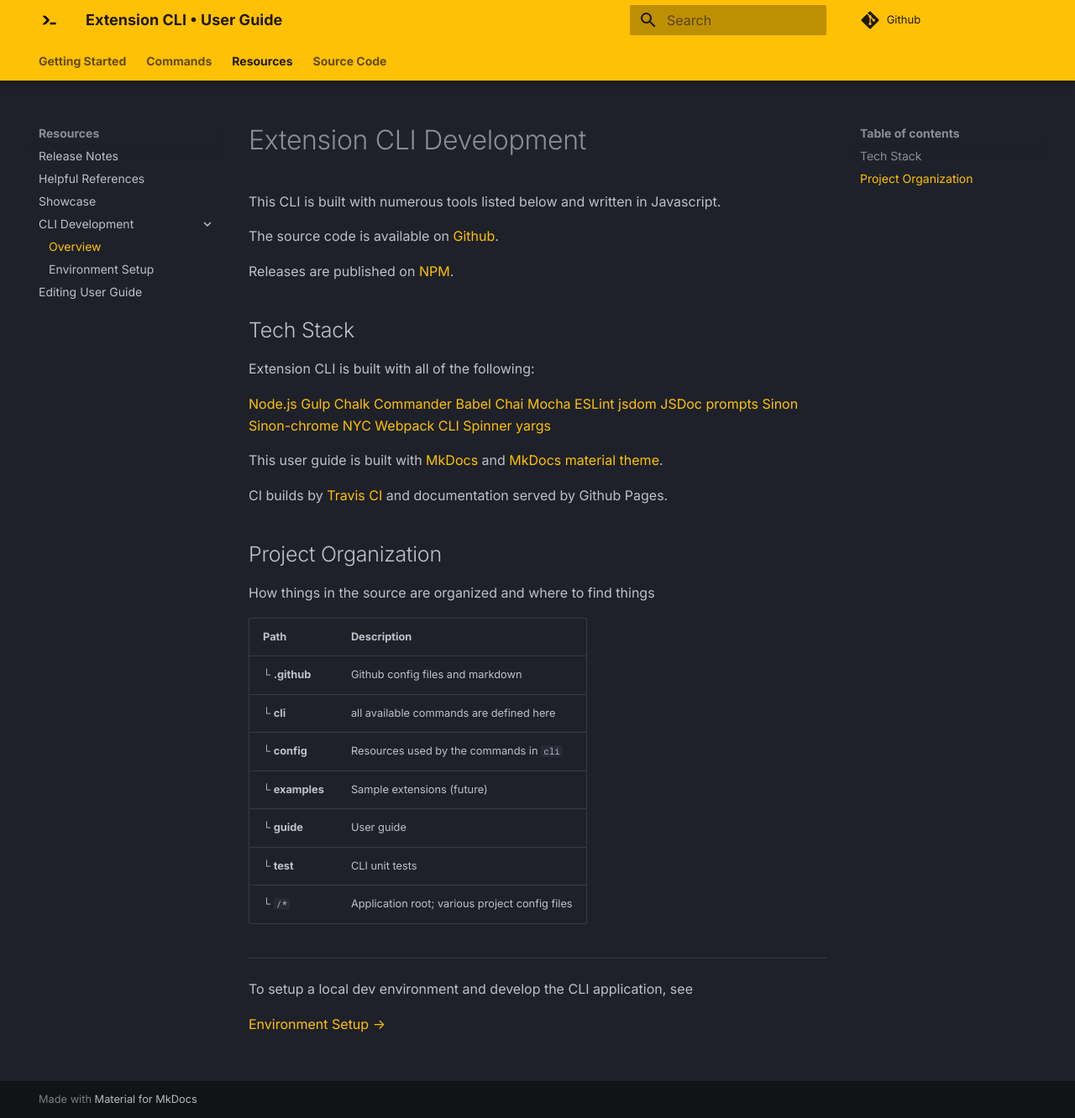
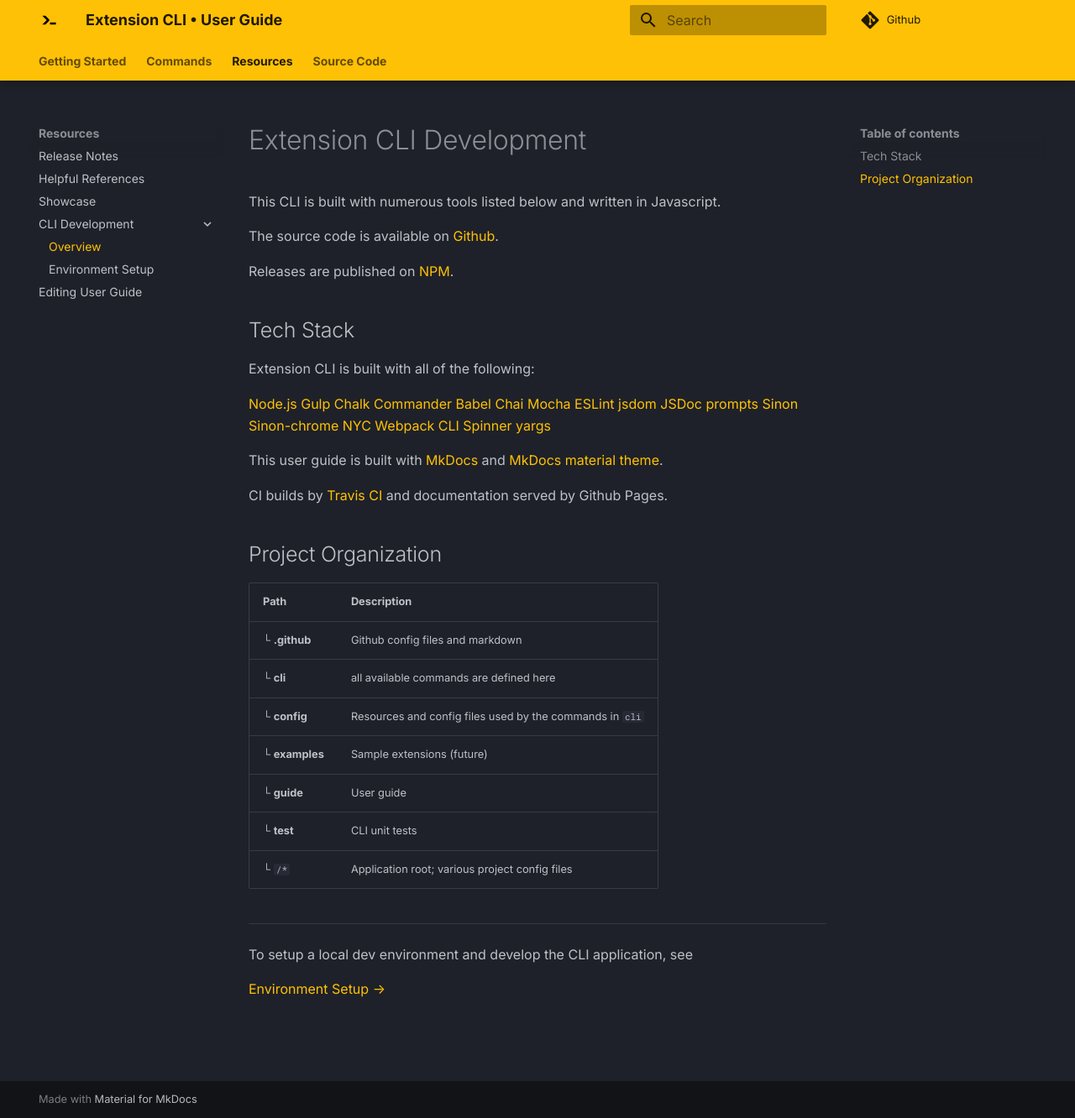
Before and after one commit to MobileFirstLLC/extension-cli, an MkDocs documentation site: the page built from guide/13-cli-development.md, in a window 1280 px wide and 1332 px high. Shown: the whole window at 84% size. Built offline with MkDocs 1.6.1 and Material for MkDocs 9.7.7, drawn with Linux system fonts in a browser that asks for light colours; comment, search, counter and statistics services are not loaded.

Commit message:
docs: update user guide

```diff
--- a/guide/13-cli-development.md
+++ b/guide/13-cli-development.md
@@ -19,13 +19,11 @@
 
 ## Project Organization
 
-How things in the source are organized and where to find things
-
 Path | Description
 --- | ---
 └ **.github** | Github config files and markdown
 └ **cli** |  all available commands are defined here
-└ **config** | Resources used by the commands in `cli`
+└ **config** | Resources and config files used by the commands in `cli`
 └ **examples** | Sample extensions (future)
 └ **guide** | User guide
 └ **test** | CLI unit tests
--- a/mkdocs.yml
+++ b/mkdocs.yml
@@ -14,7 +14,6 @@
     - Installation: 01-getting-started.md
     - Configuration: 02-configuration.md
   - "Commands":
-    - 'extension-cli': 08-xt-create.md
     - 'xt-build':
       - Overview: 03-xt-build.md
       - Building scripts: 03-xt-build-scripts.md
@@ -27,6 +26,7 @@
     - 'xt-docs': 05-xt-docs.md
     - 'xt-sync': 06-xt-sync.md
     - 'xt-test': 07-xt-test.md
+    - 'extension-cli': 08-xt-create.md
   - "Resources":
     - Release Notes: 09-release-notes.md
     - Helpful References: 12-helpful.md
```
Also changed, not shown: examples/readme.md (+4 -12 lines), guide/03-xt-build.md (+1 -1 lines).
